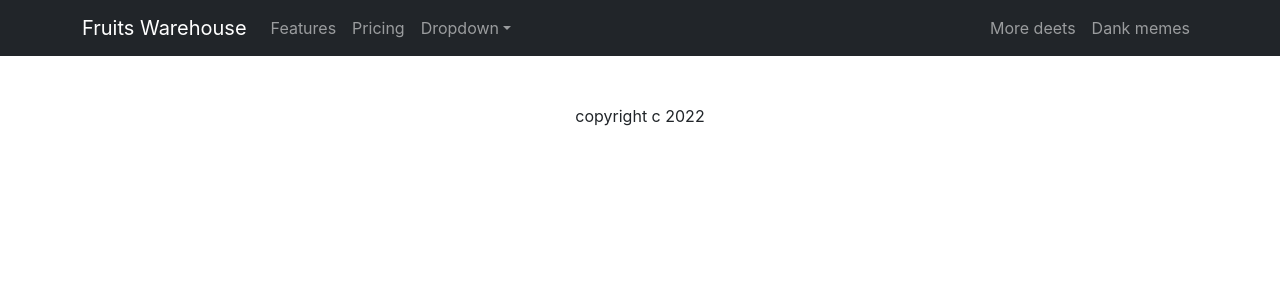
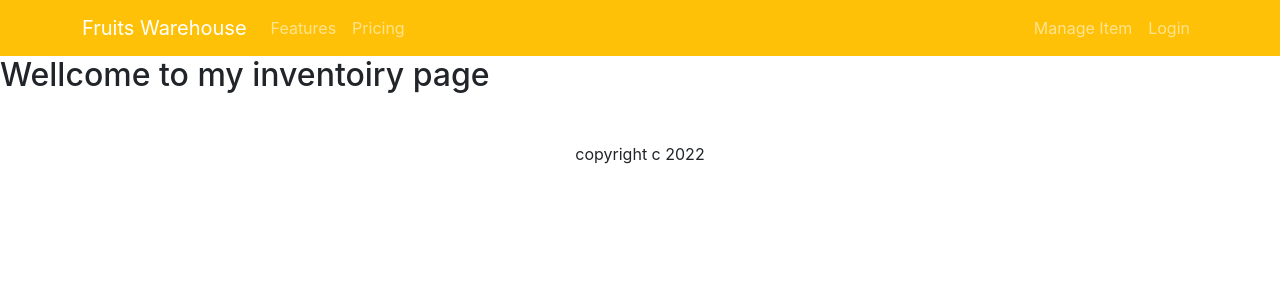
Before and after one commit to yaminhossen/warehouse-management-client, a React (Create React App) app: page /inventory/1 in a window 1280 px wide. Shown: the top 300 px of the page. Built offline with nearby package versions, Linux system fonts and the light colour scheme.

Commit message:
set a dynamic route

```diff
--- a/src/App.js
+++ b/src/App.js
@@ -3,6 +3,7 @@ import { Route, Routes } from 'react-router-dom';
 import Home from './Pages/Home/Home/Home';
 import Header from './Pages/Shared/Header/Header';
 import Footer from './Pages/Shared/Footer/Footer';
+import Inventory from './Pages/Inventory/Inventory';
 
 function App() {
   return (
@@ -10,6 +11,7 @@ function App() {
       <Header></Header>
       <Routes>
         <Route path='/' element={<Home></Home>}></Route>
+        <Route path='/inventory/:inventoryID' element={<Inventory></Inventory>}></Route>
       </Routes>
       <Footer> </Footer>
     </div>
--- a/src/Pages/Home/Item/Item.js
+++ b/src/Pages/Home/Item/Item.js
@@ -1,15 +1,21 @@
 import React from 'react';
+import { useNavigate } from 'react-router-dom';
 import './Item.css'
 
 const Item = ({ item }) => {
     const { _id, name, price, img } = item;
+    const navigate = useNavigate();
+    const navigateToInventory = (_id) => {
+        navigate(`/inventory/${_id}`)
+    }
+
     return (
         <div className='item'>
             <h3>Name: {name}</h3>
             <p>Price:{price}</p>
             <img src={img} alt="" />
             <br />
-            <button>Details of: {name}</button>
+            <button onClick={() => navigateToInventory(_id)}>Details of: {name}</button>
         </div>
     );
 };
--- /dev/null
+++ b/src/Pages/Inventory/Inventory.js
@@ -0,0 +1,11 @@
+import React from 'react';
+
+const Inventory = () => {
+    return (
+        <div>
+            <h2>Wellcome to my inventoiry page</h2>
+        </div>
+    );
+};
+
+export default Inventory;
--- a/src/Pages/Shared/Header/Header.js
+++ b/src/Pages/Shared/Header/Header.js
@@ -1,29 +1,30 @@
 import React from 'react';
 import { Container, Nav, Navbar, NavDropdown } from 'react-bootstrap';
+import { Link } from 'react-router-dom';
 
 const Header = () => {
     return (
         <>
-            <Navbar collapseOnSelect expand="lg" sticky='top' bg="dark" variant="dark">
+            <Navbar collapseOnSelect expand="lg" sticky='top' bg="warning" variant="dark">
                 <Container>
-                    <Navbar.Brand href="#home">Fruits Warehouse</Navbar.Brand>
+                    <Navbar.Brand as={Link} to="/">Fruits Warehouse</Navbar.Brand>
                     <Navbar.Toggle aria-controls="responsive-navbar-nav" />
                     <Navbar.Collapse id="responsive-navbar-nav">
                         <Nav className="me-auto">
                             <Nav.Link href="#features">Features</Nav.Link>
                             <Nav.Link href="#pricing">Pricing</Nav.Link>
-                            <NavDropdown title="Dropdown" id="collasible-nav-dropdown">
+                            {/* <NavDropdown title="Dropdown" id="collasible-nav-dropdown">
                                 <NavDropdown.Item href="#action/3.1">Action</NavDropdown.Item>
                                 <NavDropdown.Item href="#action/3.2">Another action</NavDropdown.Item>
                                 <NavDropdown.Item href="#action/3.3">Something</NavDropdown.Item>
                                 <NavDropdown.Divider />
                                 <NavDropdown.Item href="#action/3.4">Separated link</NavDropdown.Item>
-                            </NavDropdown>
+                            </NavDropdown> */}
                         </Nav>
                         <Nav>
-                            <Nav.Link href="#deets">More deets</Nav.Link>
-                            <Nav.Link eventKey={2} href="#memes">
-                                Dank memes
+                            <Nav.Link as={Link} to="manageItem">Manage Item</Nav.Link>
+                            <Nav.Link as={Link} to="login">
+                                Login
                             </Nav.Link>
                         </Nav>
                     </Navbar.Collapse>
```
